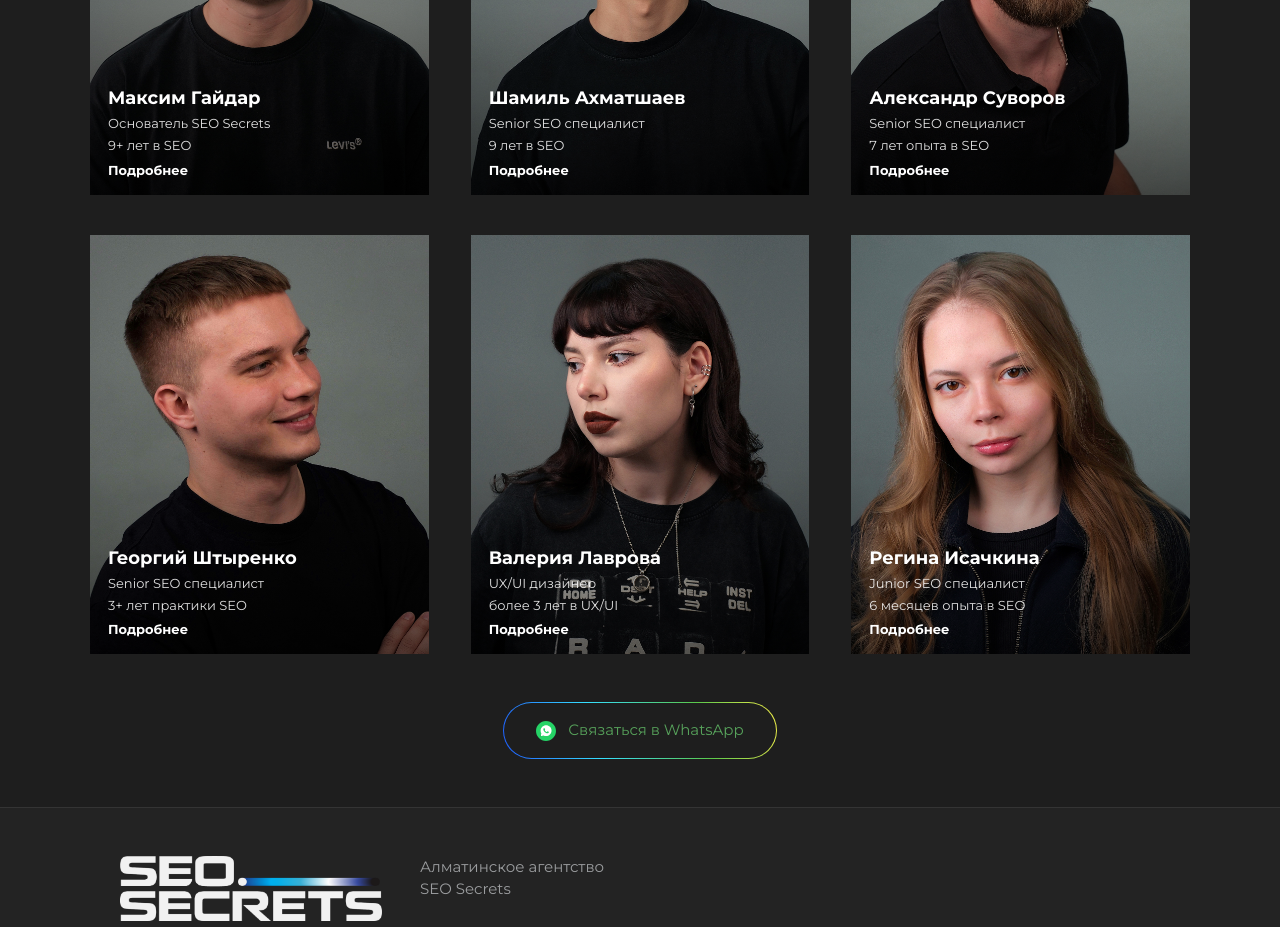
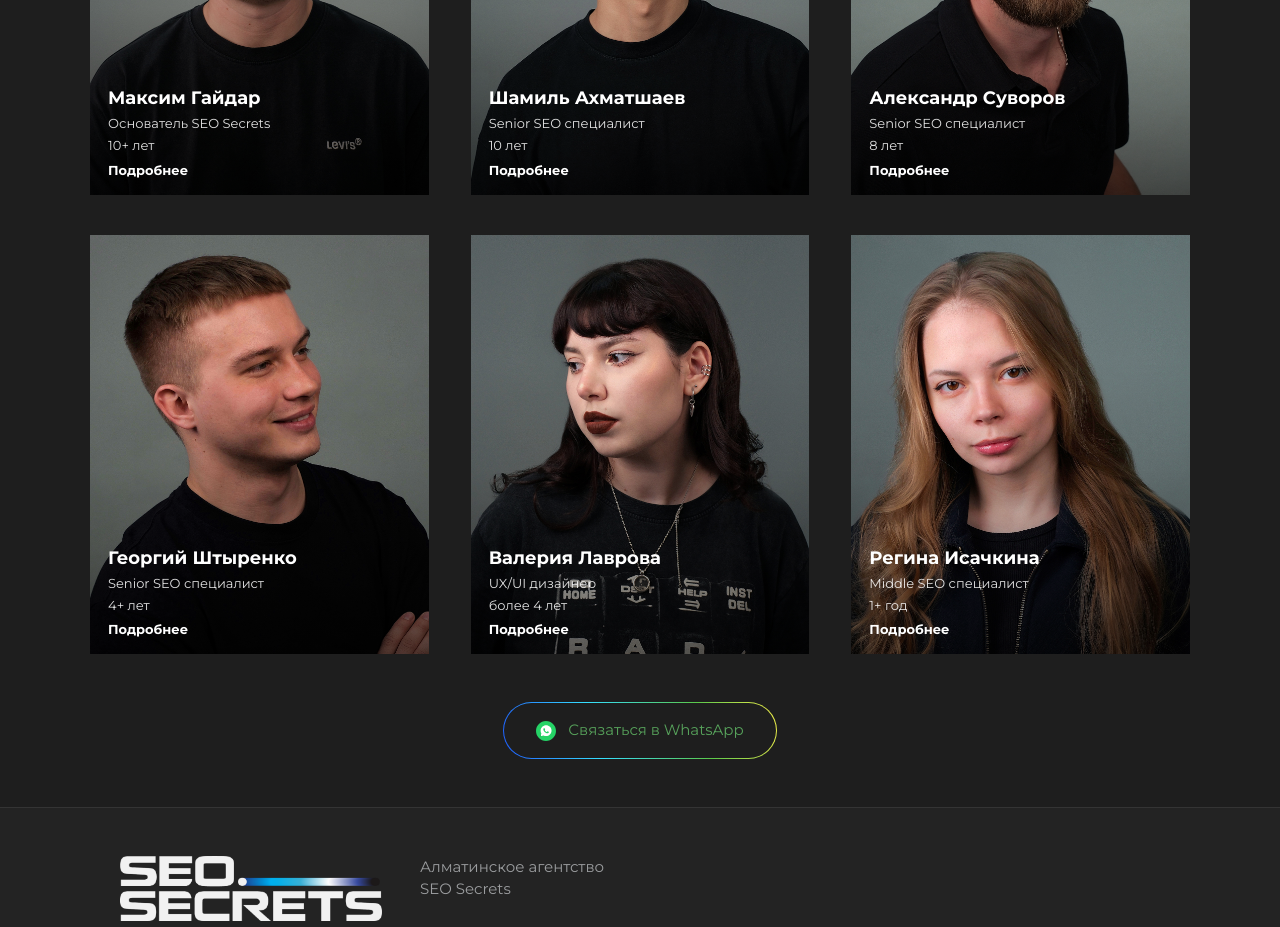
Before and after one commit to Gochaich/seo-secrets, a Next.js app: page /ru/team in a window 1280 px wide. Shown: the part 1000-1927 px from the top of the page. Built offline with nearby package versions, Linux system fonts and the light colour scheme; no server answers.

Commit message:
Update team member experience and roles

```diff
--- a/content/ru/home.ts
+++ b/content/ru/home.ts
@@ -313,7 +313,7 @@ export const team: TeamMember[] = [
   {
     name: 'Максим Гайдар',
     role: 'Основатель SEO Secrets',
-    experience: '9+ лет в SEO',
+    experience: '10+ лет',
     href: '/team/max/',
     photo: '/images/team/maxim.jpg',
     photoHover: '/images/team/maxim-hover.jpg',
@@ -321,7 +321,7 @@ export const team: TeamMember[] = [
   {
     name: 'Шамиль Ахматшаев',
     role: 'Senior SEO специалист',
-    experience: '9 лет в SEO',
+    experience: '10 лет',
     href: '/team/shamil/',
     photo: '/images/team/shamil.jpg',
     photoHover: '/images/team/shamil-hover.jpg',
@@ -329,7 +329,7 @@ export const team: TeamMember[] = [
   {
     name: 'Александр Суворов',
     role: 'Senior SEO специалист',
-    experience: '7 лет опыта в SEO',
+    experience: '8 лет',
     href: '/team/alexandr/',
     photo: '/images/team/alexandr.jpg',
     photoHover: '/images/team/alexandr-hover.jpg',
@@ -337,7 +337,7 @@ export const team: TeamMember[] = [
   {
     name: 'Георгий Штыренко',
     role: 'Senior SEO специалист',
-    experience: '3+ лет практики SEO',
+    experience: '4+ лет',
     href: '/team/george/',
     photo: '/images/team/george.jpg',
     photoHover: '/images/team/george-hover.jpg',
@@ -345,15 +345,15 @@ export const team: TeamMember[] = [
   {
     name: 'Валерия Лаврова',
     role: 'UX/UI дизайнер',
-    experience: 'более 3 лет в UX/UI',
+    experience: 'более 4 лет',
     href: '/team/valeriya/',
     photo: '/images/team/valeriya.jpg',
     photoHover: '/images/team/valeriya-hover.jpg',
   },
   {
     name: 'Регина Исачкина',
-    role: 'Junior SEO специалист',
-    experience: '6 месяцев опыта в SEO',
+    role: 'Middle SEO специалист',
+    experience: '1+ год',
     href: '/team/regina/',
     photo: '/images/team/regina.jpg',
     photoHover: '/images/team/regina-hover.jpg',
```
